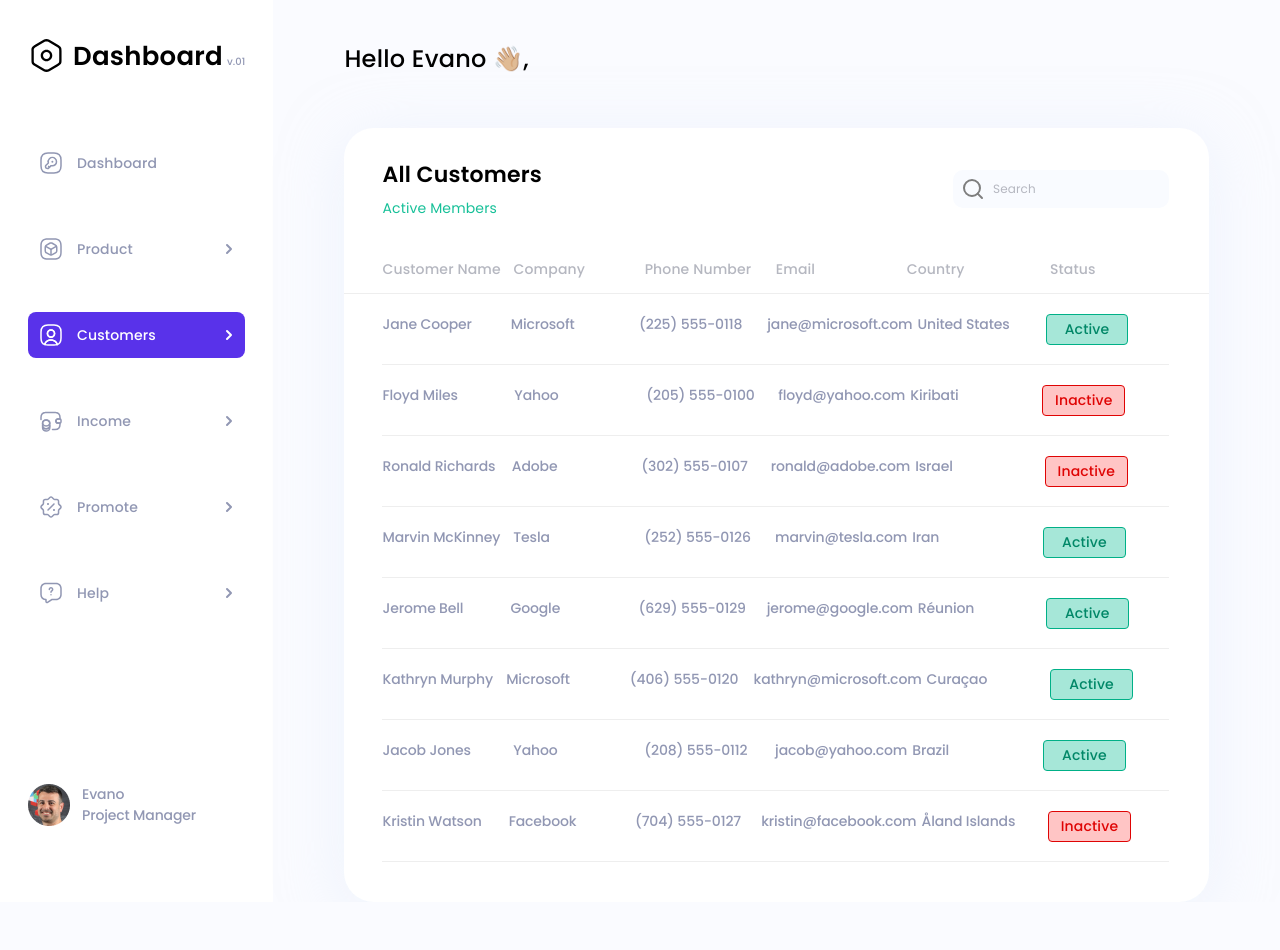
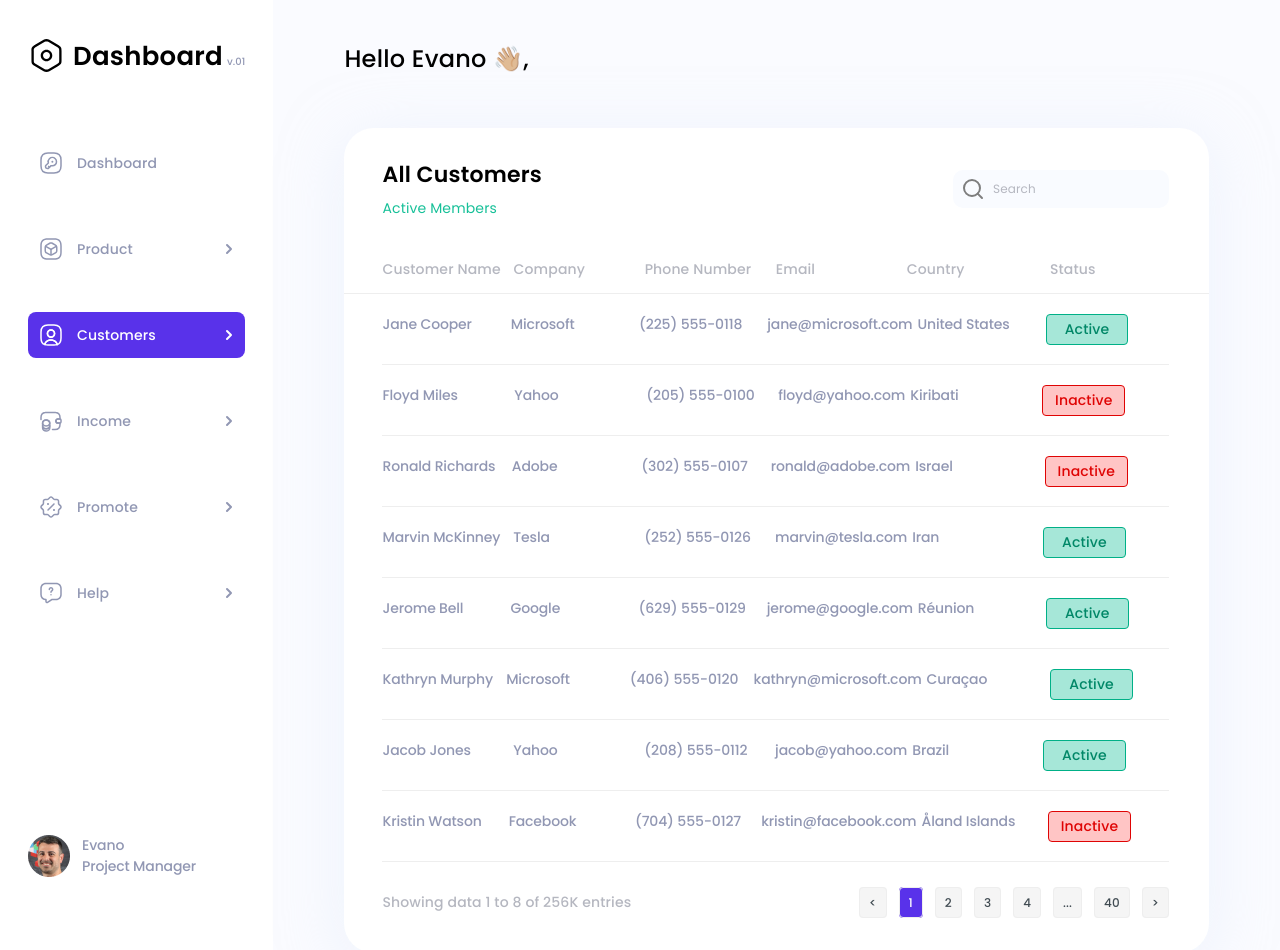
Before and after one commit to BlazerXXI/crm-dashboard-customers, a Next.js app: page / in a window 1280 px wide. Shown: the top 950 px of the page. Before the commit the page ends 902 px from the top, so only its background shows below. Built offline with nearby package versions, Linux system fonts and the light colour scheme.

Commit message:
fix & dev

```diff
--- a/src/app/page.scss
+++ b/src/app/page.scss
@@ -93,9 +93,13 @@ html {
   .main-text__hello {
     @include font-title(24, 500);
     color: #000000;
+    @media (max-width: 769px) {
+      margin-top: 41px;
+    }
     @media (max-width: 480px) {
       @include font-title(20, 500);
       text-align: center;
+      margin-top: 21px;
     }
   }
 }
--- a/src/components/screens/customers/Customers.scss
+++ b/src/components/screens/customers/Customers.scss
@@ -270,3 +270,75 @@
 }
 .inactive {
 }
+
+.customers-pagination {
+  display: flex;
+  align-items: center;
+  justify-content: space-between;
+  margin-top: 30px;
+  @media (max-width: 769px) {
+    margin-top: 15px;
+  }
+
+  // .customers-pagination__numbers
+
+  &__numbers {
+    gap: 12px;
+  }
+}
+.pagination-list {
+  @include font-title(12, 500);
+  color: #404b52;
+
+  // .pagination-list__item
+
+  &__item {
+    a {
+      transition: all 0.3s ease 0s;
+      padding: 6px 9px;
+      background: #f5f5f5;
+      border: 1px solid #eeeeee;
+      border-radius: 4px;
+      &:hover {
+        transition: all 0.3s ease 0s;
+        opacity: 0.6;
+      }
+      &:active {
+        background: #5932ea60;
+      }
+    }
+  }
+
+  .pagination-item__active {
+    a {
+      background: #5932ea;
+      color: #ffffff;
+    }
+  }
+}
+
+.customers-pagination__info {
+  @include font-title(14, 500);
+  color: #b5b7c0;
+  @media (max-width: 769px) {
+    @include font-title(12, 500);
+  }
+}
+
+.customers-pagination__numbers {
+  display: flex;
+  align-items: center;
+
+  button {
+    background-color: transparent;
+    border: none;
+    font-size: 14px;
+    color: #333;
+    cursor: pointer;
+    padding: 0 5px;
+
+    &:hover {
+      color: #007bff;
+    }
+  }
+}
--- a/src/components/screens/customers/Customers.tsx
+++ b/src/components/screens/customers/Customers.tsx
@@ -2,6 +2,7 @@ import Image from "next/image";
 import "./Customers.scss";
 import SearchIconImage from "@/img/customers/searchIcon/search.svg";
 import React, { useState } from "react";
+import Link from "next/link";
 
 const Customers = () => {
   const searchIcon = {
@@ -170,6 +171,37 @@ const Customers = () => {
             </tbody>
           </table>
         </div>
+        <div className="customers-pagination">
+          <div className="customers-pagination__info">
+            Showing data 1 to 8 of 256K entries
+          </div>
+          <ul className="customers-pagination__numbers pagination-list">
+            <li className="pagination-list__item">
+              <Link href="#prev">{"<"}</Link>
+            </li>
+            <li className="pagination-list__item pagination-item__active">
+              <Link href="#1">1</Link>
+            </li>
+            <li className="pagination-list__item">
+              <Link href="#2">2</Link>
+            </li>
+            <li className="pagination-list__item">
+              <Link href="#3">3</Link>
+            </li>
+            <li className="pagination-list__item">
+              <Link href="#4">4</Link>
+            </li>
+            <li className="pagination-list__item">
+              <Link href="#...">...</Link>
+            </li>
+            <li className="pagination-list__item">
+              <Link href="#40">40</Link>
+            </li>
+            <li className="pagination-list__item">
+              <Link href="#next">{">"}</Link>
+            </li>
+          </ul>
+        </div>
       </div>
     </section>
   );
--- a/src/components/sideMenu/SideMenu.scss
+++ b/src/components/sideMenu/SideMenu.scss
@@ -9,6 +9,9 @@
   flex-direction: column;
   gap: 64px;
   height: 100%;
+  @media (max-width: 769px) {
+    padding-bottom: 0;
+  }
   // .side-menu__title
   &__title {
     display: flex;
```
